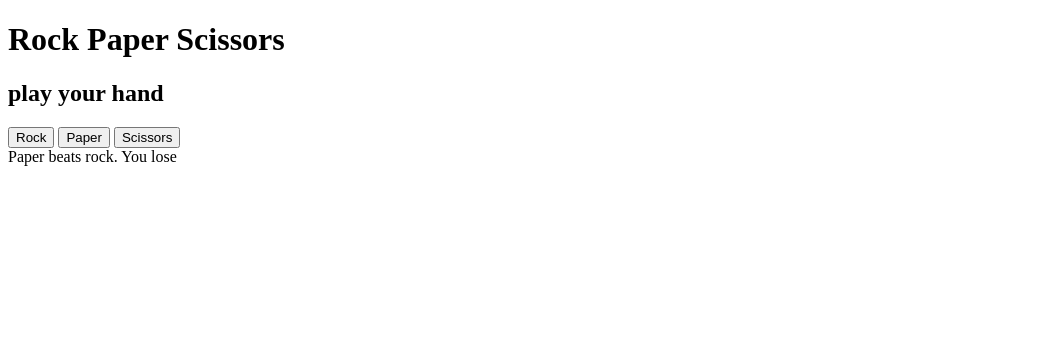
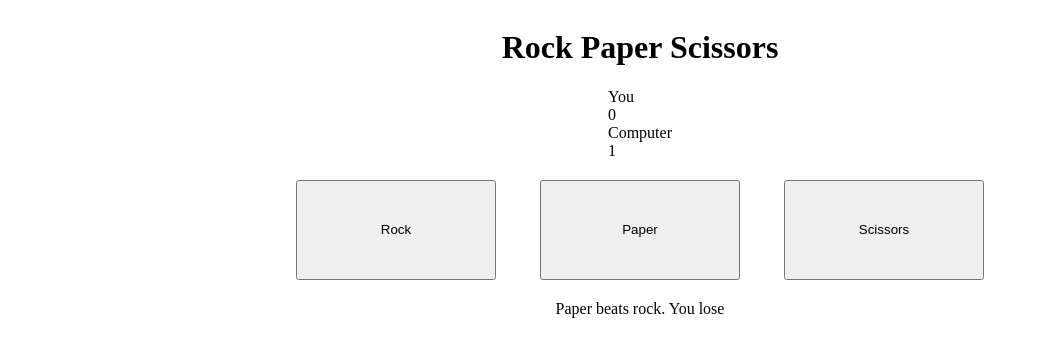
Before and after one commit to alinjobo/rps, a plain HTML site: page index.html in a window 1280 px wide. Both pictures are taken after a click on the button "Rock". Shown: the whole page, without its empty margins (0-1039 px from the left). Drawn offline with Linux system fonts and the light colour scheme.

Commit message:
Added Scoring

```diff
--- a/index.html
+++ b/index.html
@@ -5,14 +5,23 @@
     <meta http-equiv="X-UA-Compatible" content="IE=edge">
     <meta name="viewport" content="width=device-width, initial-scale=1.0">
     <title>Rock Paper Scissors</title>
-
+    <link rel="stylesheet" href="styles.css">
 </head>
 <body>
     <h1>Rock Paper Scissors</h1>
-    <h2>play your hand</h2>
-    <button id="rock">Rock</button>
-    <button id="paper">Paper</button>
-    <button id="scissors">Scissors</button>
+    <div class="score">
+        <div id="player">You
+            <div id="pscore">0</div>
+        </div>
+        <div id="'computer">Computer
+            <div id="cscore">0</div>
+        </div>
+    </div>
+    <div id="buttons">
+        <button id="rock">Rock</button>
+        <button id="paper">Paper</button>
+        <button id="scissors">Scissors</button>
+    </div>
     <div class="result"> </div>
 
 
--- a/index.js
+++ b/index.js
@@ -4,30 +4,50 @@ function computerplay(){
     return( selection[Math.floor(Math.random()*selection.length)])
 
 }
+let playerscore=0;
+let computerscore=0;
 
+const result= document.querySelector(".result");
+const pscore=document.querySelector(".score #pscore");
+const cscore=document.querySelector(".score #cscore");
 function round(e){
-   // console.log('a');
+
     const selection = ["rock","paper","scissors"]
     const computersel=( selection[Math.floor(Math.random()*selection.length)]);
+   // console.log('a');
+
     //console.log(computersel);
     const playersel=e.target.id;
-const result= document.querySelector(".result");
 
     //console.log(playersel);
+    function cwin(){
+        computerscore++;
+        cscore.innerText=computerscore;
+    };
+    function pwin(){
+        playerscore++;
+        pscore.innerText=playerscore;
+    };
     if(playersel==computersel)
         result.textContent= "draw";
-if(playersel=="rock" && computersel=="scissors")
-result.textContent= "Rock beats scissors. You win"
-if(playersel=="rock" && computersel=="paper")
-result.textContent=  "Paper beats rock. You lose"
-if(playersel=="paper" && computersel=="scissors")
-result.textContent=  "scissors beat paper you lose"
-if(playersel=="paper" && computersel=="rock")
-result.textContent=  "paper beats rock. you win"
-if(playersel=="scissors" && computersel=="paper")
-result.textContent=  "scissors beat paper you win"
-if(playersel=="scissors" && computersel=="rock")
-result.textContent=  "rock beats scissors .you lose"
+    if(playersel=="rock" && computersel=="scissors"){
+        pwin();
+        result.textContent= "Rock beats scissors. You win"}
+    if(playersel=="rock" && computersel=="paper"){
+        cwin();
+        result.textContent=  "Paper beats rock. You lose"}
+    if(playersel=="paper" && computersel=="scissors"){
+        cwin();
+        result.textContent=  "scissors beat paper you lose"}
+    if(playersel=="paper" && computersel=="rock"){
+        pwin();
+        result.textContent=  "paper beats rock. you win"}
+    if(playersel=="scissors" && computersel=="paper"){
+        pwin();
+        result.textContent=  "scissors beat paper you win"}
+    if(playersel=="scissors" && computersel=="rock"){
+        cwin();
+    result.textContent=  "rock beats scissors .you lose"}
     //result.textContent=  "Enter a valid option"
 }
 
--- /dev/null
+++ b/styles.css
@@ -0,0 +1,14 @@
+body{
+    display: flex;
+    flex-direction:column;
+    align-items: center;
+
+}
+
+button{
+
+    flex-direction: row;
+    margin :20px;
+    width: 200px;
+    height: 100px;
+}
```
Lines whose indentation alone changed are shown as unchanged.
